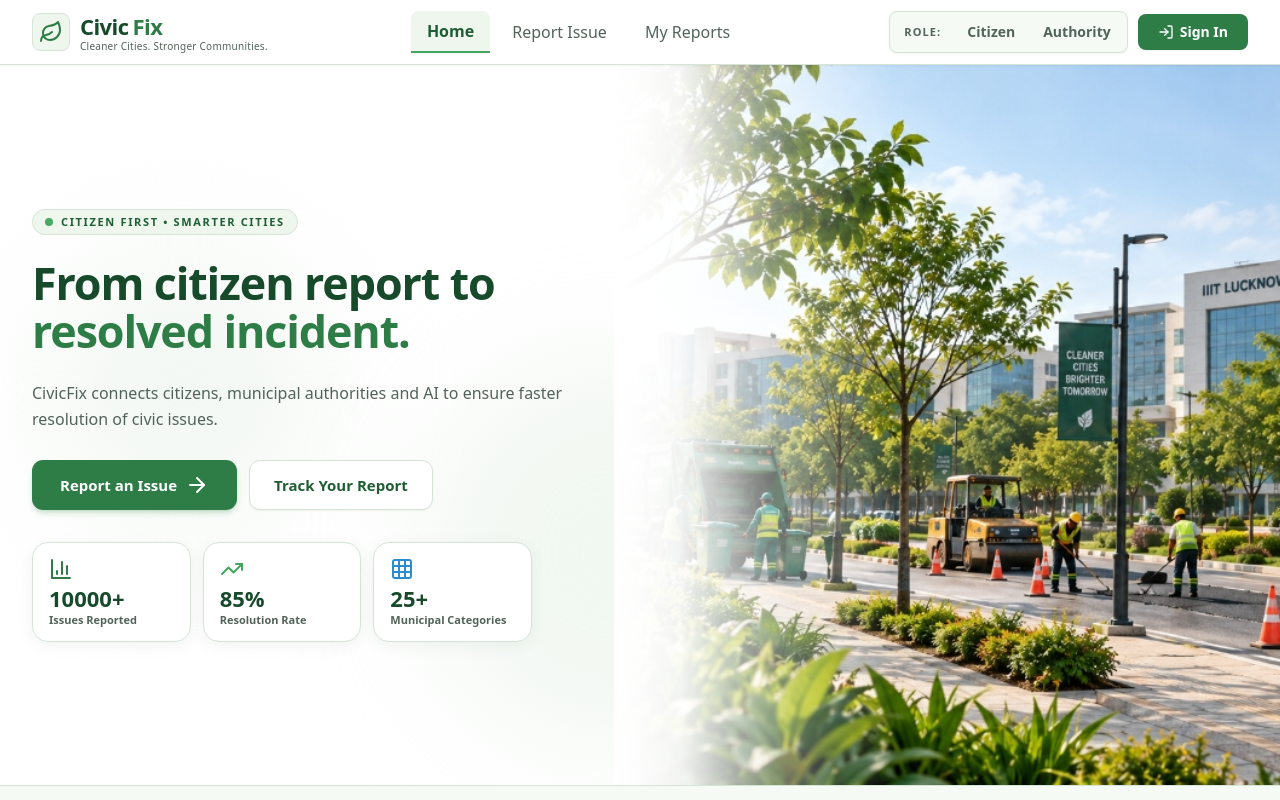
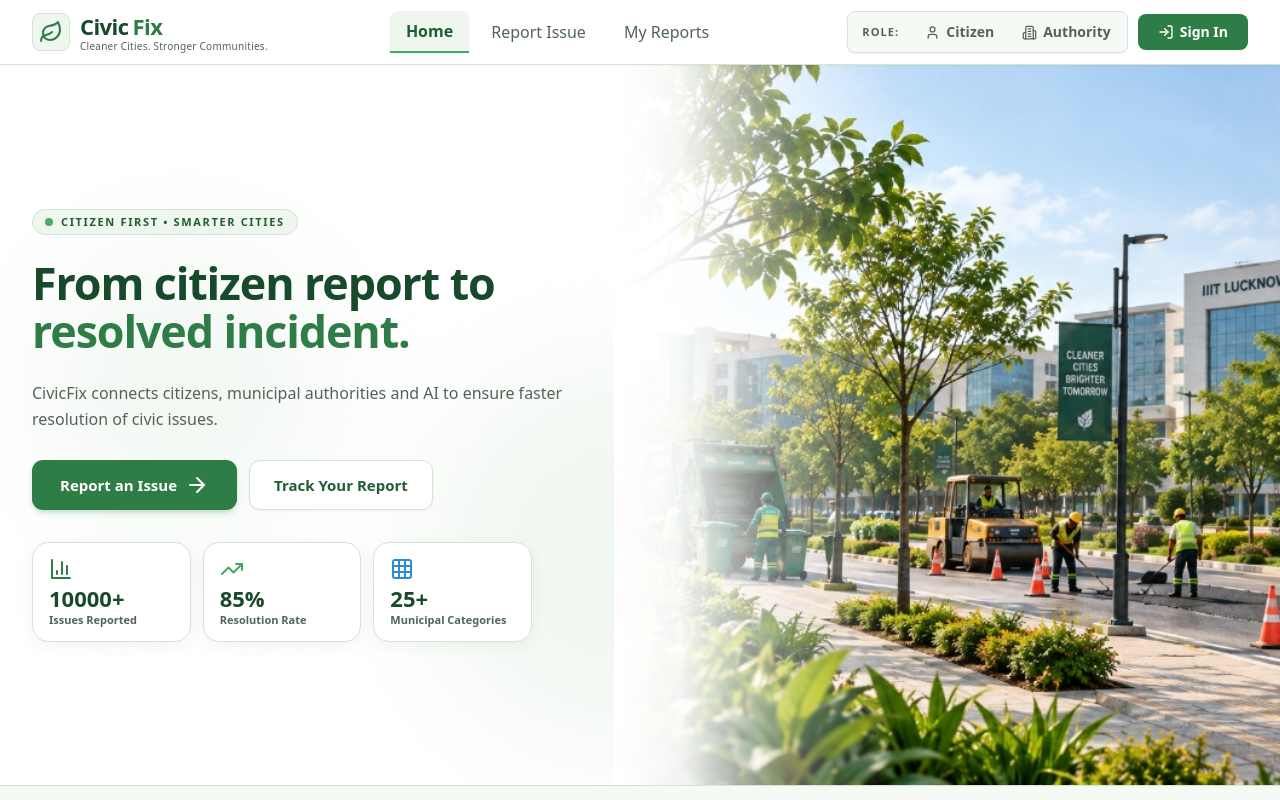
Before and after one commit to Ritvika28/CivicFix, a React (Vite) app in the folder client/: page / in a window 1280 px wide. Shown: the top 800 px of the page. Built offline with nearby package versions, Linux system fonts and the light colour scheme; no server answers; the HTML template or start-up script is replaced by a standard one.

Commit message:
feat: add role icons to navbar

```diff
--- a/client/src/components/Navbar.jsx
+++ b/client/src/components/Navbar.jsx
@@ -1,6 +1,6 @@
 import React from 'react';
 import { Link, useLocation, useNavigate } from 'react-router-dom';
-import { Leaf, LogOut, LogIn } from 'lucide-react';
+import { Leaf, LogOut, LogIn, User, Building2 } from 'lucide-react';
 import { useAuth } from '../hooks/useAuth';
 
 export default function Navbar() {
@@ -94,22 +94,24 @@ export default function Navbar() {
               <span className="text-[11px] text-[#52635A] px-2.5 font-semibold uppercase tracking-widest hidden sm:inline">Role:</span>
               <button
                 onClick={() => handleRoleChange('citizen')}
-                className={`px-3 py-1.5 rounded-md text-sm font-bold transition-all ${
+                className={`flex items-center gap-1.5 px-3 py-1.5 rounded-md text-sm font-bold transition-all ${
                   userRole === 'citizen'
                     ? 'bg-[#EEF6EE] text-[#1F5E35] border border-[#43A85F] shadow-sm'
                     : 'text-[#52635A] hover:text-[#17312A]'
                 }`}
               >
+                <User size={15} />
                 Citizen
               </button>
               <button
                 onClick={() => handleRoleChange('admin')}
-                className={`px-3 py-1.5 rounded-md text-sm font-bold transition-all ${
+                className={`flex items-center gap-1.5 px-3 py-1.5 rounded-md text-sm font-bold transition-all ${
                   userRole === 'admin'
                     ? 'bg-[#174A2A] text-white border border-[#174A2A] shadow-sm'
                     : 'text-[#52635A] hover:text-[#17312A]'
                 }`}
               >
+                <Building2 size={15} />
                 Authority
               </button>
             </div>
```
